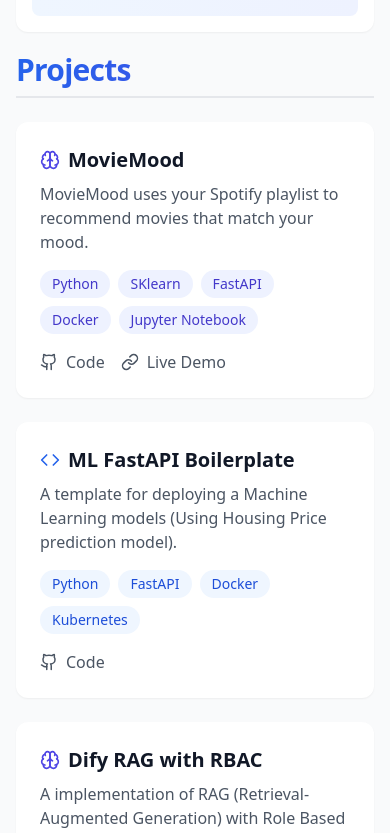
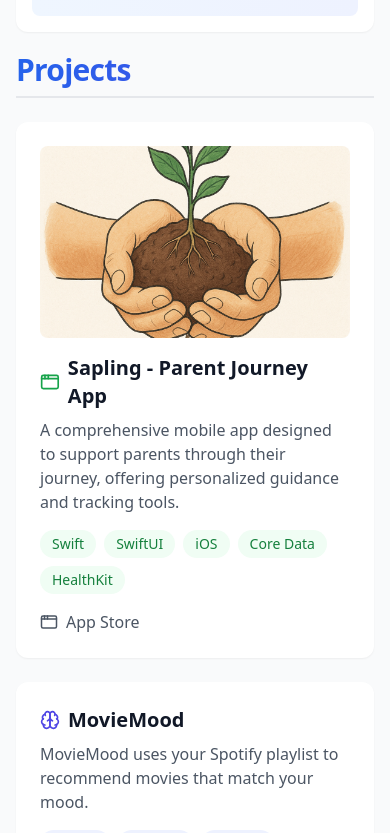
Before and after one commit to NeilPrabhu/NeilPrabhu.github.io, a React (Vite) app: page / in a window 390 px wide. Shown: the part 1564-2397 px from the top of the page. Built offline with nearby package versions, Linux system fonts and the light colour scheme.

Commit message:
✨ Add Sapling - Parent Journey App to projects
- Add new mobile app category with green theme
- Add App Store link support
- Add project image support
- Include Sapling app screenshot
- Update project card layout to support images

```diff
--- a/src/components/Projects.tsx
+++ b/src/components/Projects.tsx
@@ -1,16 +1,26 @@
 import React from 'react';
-import { Github, Link, Brain, Code, Cpu } from 'lucide-react';
+import { Github, Link, Brain, Code, Cpu, AppWindow } from 'lucide-react';
 
 interface Project {
   title: string;
   description: string;
   technologies: string[];
-  category: 'ml' | 'fullstack' | 'tools';
+  category: 'ml' | 'fullstack' | 'tools' | 'mobile';
   github?: string;
   demo?: string;
+  image?: string;
+  appStore?: string;
 }
 
 const projects: Project[] = [
+  {
+    title: "Sapling - Parent Journey App",
+    description: "A comprehensive mobile app designed to support parents through their journey, offering personalized guidance and tracking tools.",
+    technologies: ["Swift", "SwiftUI", "iOS", "Core Data", "HealthKit"],
+    category: 'mobile',
+    appStore: "https://apps.apple.com/us/app/sapling-parent-journey/id6746580454",
+    image: "/assets/images/sapling.png"
+  },
   {
     title: "MovieMood",
     description: "MovieMood uses your Spotify playlist to recommend movies that match your mood.",
@@ -43,6 +53,8 @@ const CategoryIcon = ({ category }: { category: Project['category'] }) => {
       return <Code className="text-blue-600" size={20} />;
     case 'fullstack':
       return <Cpu className="text-purple-600" size={20} />;
+    case 'mobile':
+      return <AppWindow className="text-green-600" size={20} />;
     default:
       return null;
   }
@@ -55,6 +67,15 @@ export default function Projects() {
       <div className="grid grid-cols-1 md:grid-cols-2 gap-6">
         {projects.map((project, index) => (
           <div key={index} className="bg-white rounded-xl shadow-sm p-6 hover:shadow-md transition-shadow">
+            {project.image && (
+              <div className="mb-4">
+                <img
+                  src={project.image}
+                  alt={project.title}
+                  className="w-full h-48 object-cover rounded-lg"
+                />
+              </div>
+            )}
             <div className="flex items-center gap-2 mb-2">
               <CategoryIcon category={project.category} />
               <h3 className="text-xl font-semibold text-gray-900">{project.title}</h3>
@@ -67,6 +88,8 @@ export default function Projects() {
                     ? 'bg-indigo-50 text-indigo-700'
                     : project.category === 'tools'
                     ? 'bg-blue-50 text-blue-700'
+                    : project.category === 'mobile'
+                    ? 'bg-green-50 text-green-700'
                     : 'bg-purple-50 text-purple-700'
                 }`}>
                   {tech}
@@ -92,6 +115,15 @@ export default function Projects() {
                   <span>Live Demo</span>
                 </a>
               )}
+              {project.appStore && (
+                <a href={project.appStore}
+                   className="flex items-center gap-2 text-gray-600 hover:text-primary transition-colors"
+                   target="_blank"
+                   rel="noopener noreferrer">
+                  <AppWindow size={18} />
+                  <span>App Store</span>
+                </a>
+              )}
             </div>
           </div>
         ))}
```
Also changed, not shown: public/assets/images/sapling.png (added).
